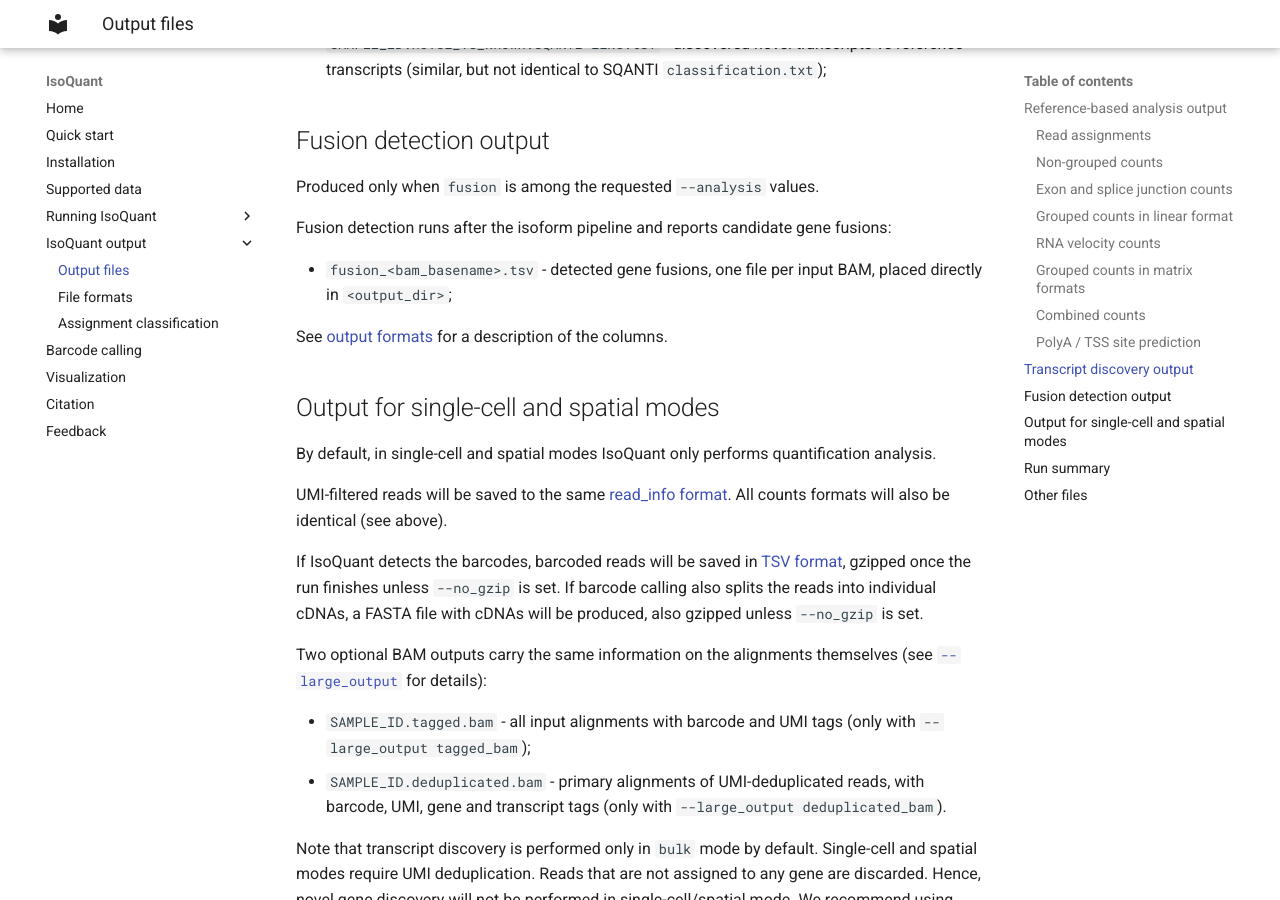
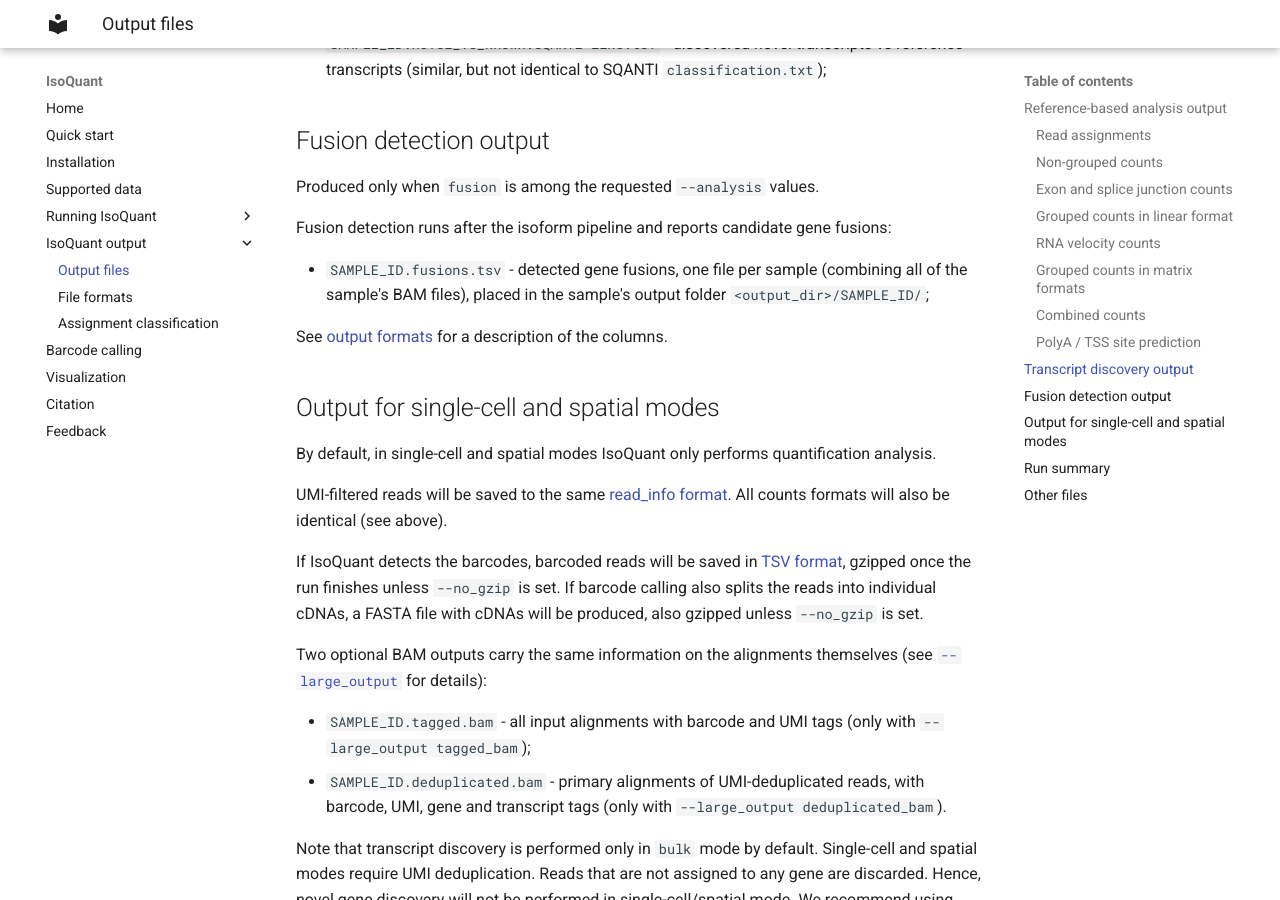
Before and after one commit to ablab/IsoQuant, an MkDocs documentation site: the page built from docs/output.md, in a window 1280 px wide and 900 px high, scrolled down 6049 px. Built offline with MkDocs 1.6.1 and Material for MkDocs 9.7.7, drawn with Linux system fonts in a browser that asks for light colours.

Commit message:
fix fusion docs #438

```diff
--- a/docs/output.md
+++ b/docs/output.md
@@ -192,7 +192,7 @@
 
 Fusion detection runs after the isoform pipeline and reports candidate gene fusions:
 
-* `fusion_<bam_basename>.tsv` - detected gene fusions, one file per input BAM, placed directly in `<output_dir>`;
+* `SAMPLE_ID.fusions.tsv` - detected gene fusions, one file per sample (combining all of the sample's BAM files), placed in the sample's output folder `<output_dir>/SAMPLE_ID/`;
 
 See [output formats](formats.md#fusion-prediction-format) for a description of the columns.
 
```
Also changed, not shown: docs/cmd.md (+1 -1 lines), docs/formats.md (+1 -1 lines).
